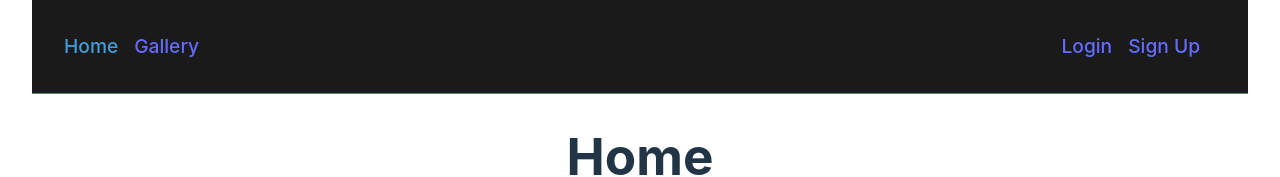
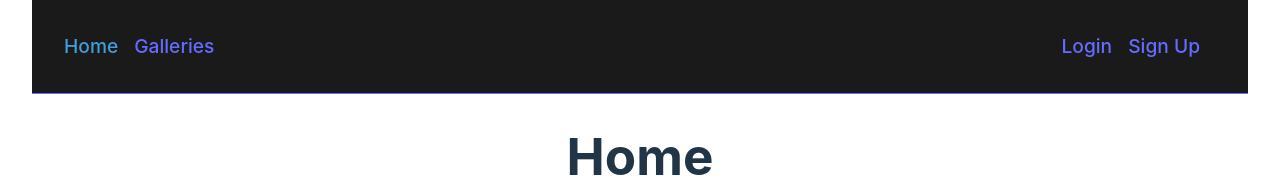
Before and after one commit to raulsoria98/SocialGallery, a React (Vite) app in the folder client/: page / in a window 1280 px wide. Shown: the top 177 px of the page. Built offline with nearby package versions, Linux system fonts and the light colour scheme; no server answers.

Commit message:
CLIENT - Galleries by type

```diff
--- a/client/src/App.jsx
+++ b/client/src/App.jsx
@@ -17,7 +17,9 @@ export default function App () {
       <Routes>
         <Route path='/' element={<Layout />}>
           <Route index element={<Home />} />
-          <Route path='/gallery' element={<Gallery />} />
+          <Route path='/gallery'>
+            <Route path=':type' element={<Gallery />} />
+          </Route>
           <Route path='/login' element={<Login />} />
           <Route path='/sign-up' element={<SignUp />} />
           <Route path='/profile' element={<Profile />} />
--- a/client/src/components/NavBar.jsx
+++ b/client/src/components/NavBar.jsx
@@ -1,10 +1,21 @@
 import { NavLink, useNavigate } from 'react-router-dom'
 import './NavBar.scss'
 import useAuth from '#Hooks/useAuth.js'
+import { Menu, MenuItem } from '@mui/material'
+import { useState } from 'react'
 
 export default function NavBar () {
   const navigate = useNavigate()
   const { user, deleteAuth } = useAuth()
+  const [anchorEl, setAnchorEl] = useState(null)
+
+  const handleMenuOpen = (event) => {
+    setAnchorEl(event.currentTarget)
+  }
+
+  const handleMenuClose = () => {
+    setAnchorEl(null)
+  }
 
   const handleClick = () => {
     deleteAuth()
@@ -19,7 +30,27 @@ export default function NavBar () {
             <NavLink to='/'>Home</NavLink>
           </li>
           <li className='nav-bar_li'>
-            <NavLink to='/gallery'>Gallery</NavLink>
+            <div
+              className='nav-bar_dropdown'
+              aria-controls='gallery-menu'
+              aria-haspopup='true'
+              onClick={handleMenuOpen}
+            >
+              Galleries
+            </div>
+            <Menu
+              id='gallery-menu'
+              anchorEl={anchorEl}
+              open={Boolean(anchorEl)}
+              onClose={handleMenuClose}
+            >
+              <MenuItem onClick={handleMenuClose}>
+                <NavLink to='/gallery/painting'>Painting</NavLink>
+              </MenuItem>
+              <MenuItem onClick={handleMenuClose}>
+                <NavLink to='/gallery/photography'>Photography</NavLink>
+              </MenuItem>
+            </Menu>
           </li>
           {user && user.role === 'artist' && (
             <li className='nav-bar_li'>
--- a/client/src/components/NavBar.scss
+++ b/client/src/components/NavBar.scss
@@ -20,7 +20,8 @@
             margin-right: 1em;
 
             a,
-            .nav-bar_btn {
+            .nav-bar_btn,
+            .nav-bar_dropdown {
                 border: none;
                 padding: 0;
                 color: #646cff;
--- a/client/src/pages/Gallery.jsx
+++ b/client/src/pages/Gallery.jsx
@@ -1,14 +1,19 @@
 import { useState, useEffect } from 'react'
+import { useParams } from 'react-router-dom'
+import { Pagination } from '@mui/material'
+
 import useErrors from '#Hooks/useErrors.js'
+
+import { getArtworksByType } from '#Services/artwork.js'
+
 import Errors from '#Components/Errors.jsx'
-import { getAllArtworks } from '#Services/artwork.js'
 import Artwork from '#Components/Artwork.jsx'
 
 import './Gallery.scss'
-import { Pagination } from '@mui/material'
 
 export default function Gallery () {
-  const { errors, setErrors } = useErrors()
+  const { type } = useParams()
+  const { errors, setErrors, clearErrors } = useErrors()
 
   const [artworks, setArtworks] = useState([])
   const [loading, setLoading] = useState(true)
@@ -18,13 +23,13 @@ export default function Gallery () {
   const pageSize = 6
 
   const getArtworks = async ({ page, pageSize }) => {
-    console.log('getArtworks', { page, pageSize })
     setLoading(true)
+    clearErrors()
 
     try {
-      const { artworks: responseArtworks, totalArtworks } = await getAllArtworks({ page, pageSize })
+      const { artworks: newArtworks, totalArtworks } = await getArtworksByType({ type, page, pageSize })
 
-      setArtworks(responseArtworks)
+      setArtworks(newArtworks)
       setTotalPages(Math.ceil(totalArtworks / pageSize))
     } catch (error) {
       setErrors(error)
@@ -39,7 +44,7 @@ export default function Gallery () {
 
   useEffect(() => {
     getArtworks({ page: currentPage, pageSize })
-  }, [currentPage])
+  }, [currentPage, type])
 
   return (
     <>
--- a/client/src/services/artwork.js
+++ b/client/src/services/artwork.js
@@ -2,6 +2,16 @@ import axiosClient from '#Config/axios.js'
 
 export const getAllArtworks = async ({ page, pageSize }) => {
   const response = await axiosClient.get('/artwork/find-all?page=' + page + '&pageSize=' + pageSize)
+
+  const { artworks, totalArtworks } = response.data
+  return {
+    artworks,
+    totalArtworks
+  }
+}
+
+export const getArtworksByType = async ({ type, page, pageSize }) => {
+  const response = await axiosClient.get('/artwork/find-by-type/' + type + '?page=' + page + '&pageSize=' + pageSize)
 
   const { artworks, totalArtworks } = response.data
   return {
```
